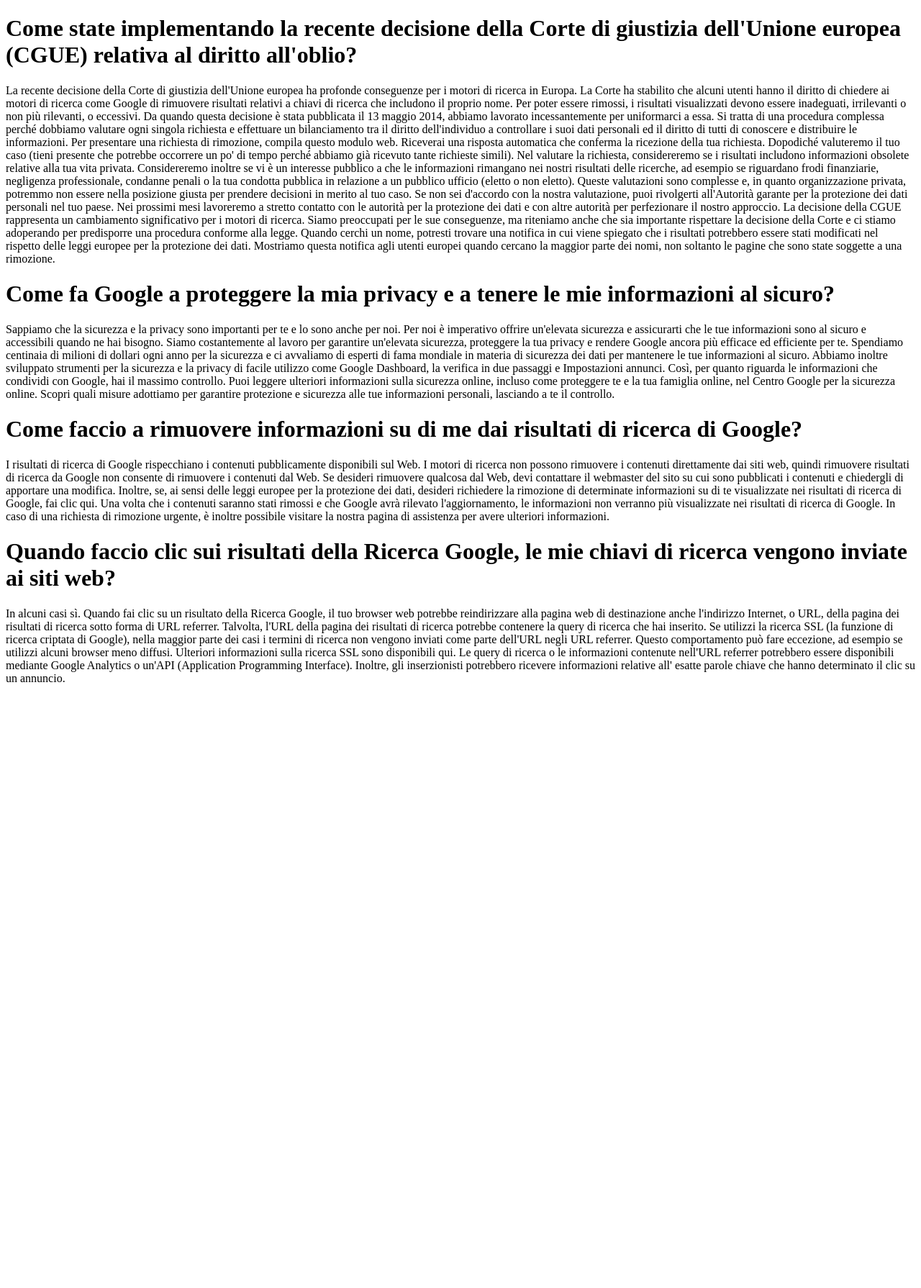
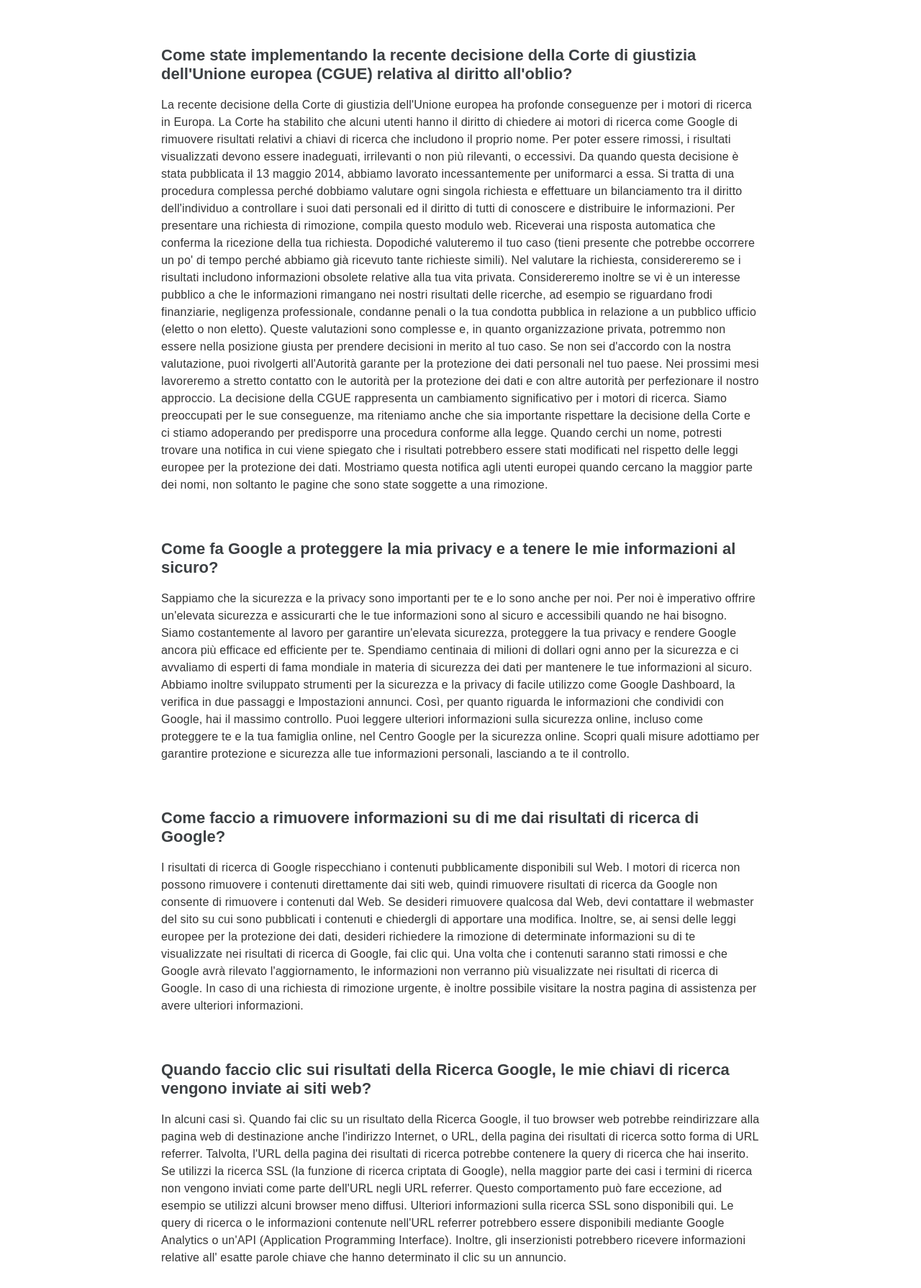
Before and after one commit to andrea9llo/php-google-faq, a PHP site: page / in a window 1280 px wide. Shown: the whole page at 72% size. Before the commit the page ends 948 px from the top, so only its background shows below. Run offline with PHP 8.4, Linux system fonts and the light colour scheme.

Commit message:
un pò di css

```diff
--- /dev/null
+++ b/css/style.css
@@ -0,0 +1,27 @@
+*{
+  margin: 0;
+  padding: 0;
+  box-sizing: border-box;
+}
+
+body{
+  font-family: 'Google Sans',sans-serif;
+}
+
+.container{
+  width: 65%;
+  margin: auto;
+  padding-bottom: 30px;
+}
+
+h2{
+  color: #3c4043;
+  font-size: 22px;
+  padding: 64px 0 0 0;
+  margin-bottom: 18px;
+}
+p{
+  color: rgba(0, 0, 0, 0.8);
+  letter-spacing: .2px;
+  line-height: 24px;
+}
--- a/index.php
+++ b/index.php
@@ -3,6 +3,8 @@
   <head>
     <meta charset="utf-8">
     <title>Google faq</title>
+    <link href="https://fonts.googleapis.com/css?family=Lato" rel="stylesheet">
+    <link rel="stylesheet" href="css/style.css">
 
     <?php
 
@@ -18,7 +20,7 @@
 
         foreach ($faqs as  $faq) {
           ?>
-           <h1><?php echo $faq["question"] ?></h1>
+           <h2><?php echo $faq["question"] ?></h2>
            <p><?php echo $faq["answer"] ?></p>
           <?php
         }
```
